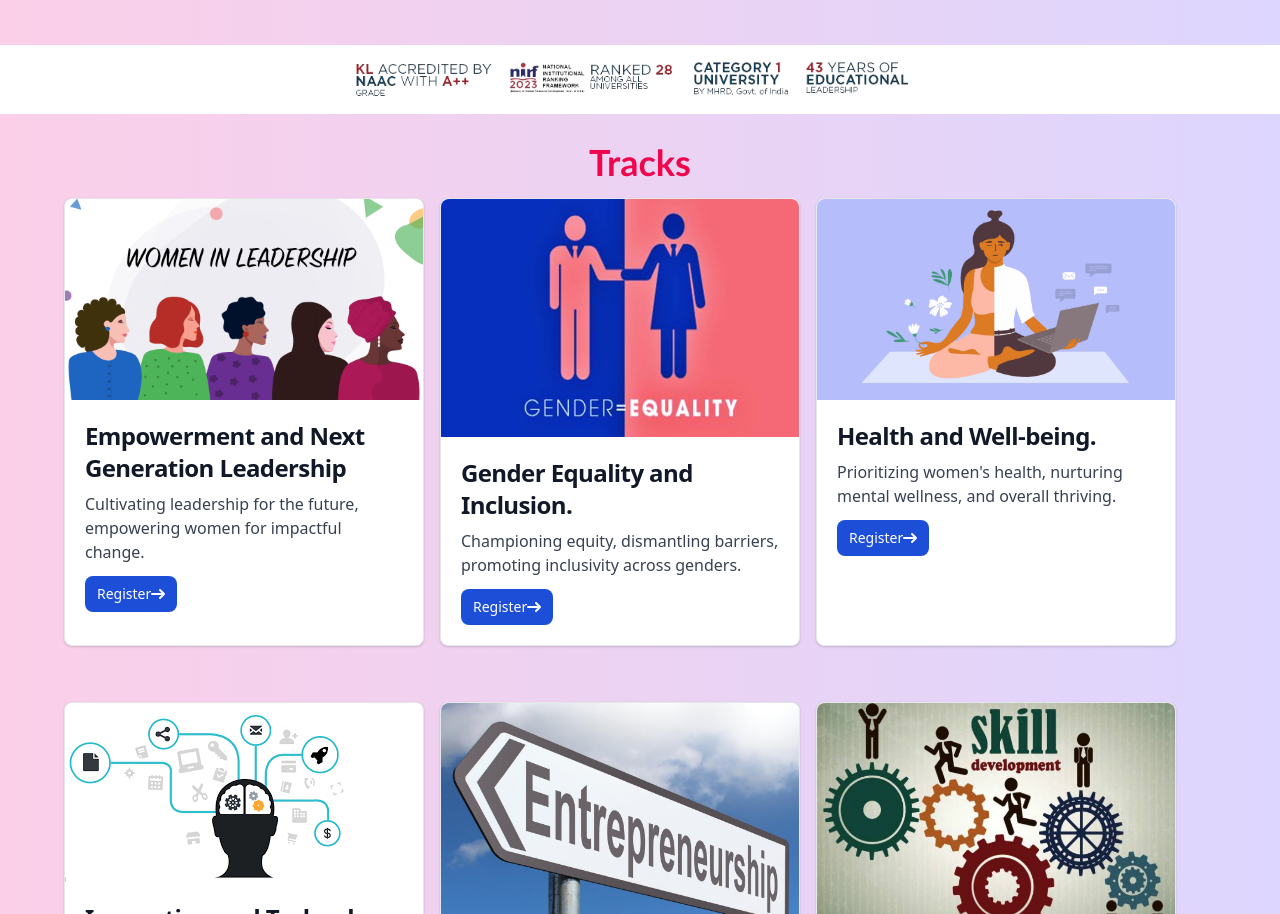
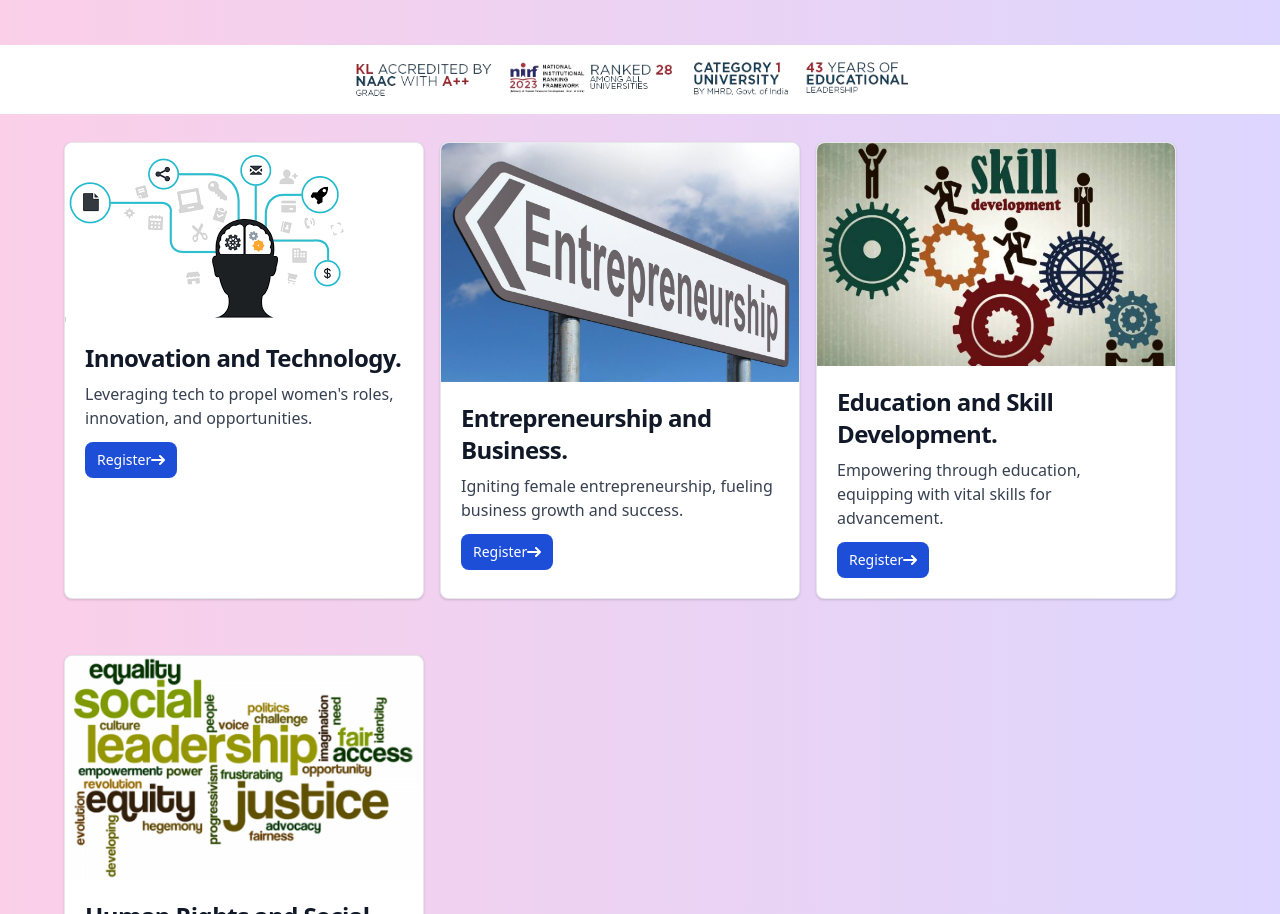
Before and after one commit to Abhi8904/womensummit2025-1, a website: page index.html in a window 1280 px wide. Shown: the part 1377-2291 px from the top of the page. Drawn offline with nearby package versions, Linux system fonts and the light colour scheme.

Commit message:
changed content

```diff
--- a/index.html
+++ b/index.html
@@ -119,67 +119,6 @@
 
 <!-- component -->
 
-
-    <div class="bg-gradient-to-r from-pink-200 to-purple-200 max-w-screen-xl mx-auto py-7 px-1 md:px-7 lg:px-16">
-        <h2 class="text-3xl md:text-4xl font-bold mb-4 text-center" style="font-family:'Gill Sans', 'Gill Sans MT', Calibri, 'Trebuchet MS', sans-serif; color: #ee074d;">Tracks</h2>
-        <div class="flex flex-wrap justify-around md:justify-start">
-            <div class="w-full md:w-1/3 bg-white border border-gray-200 rounded-lg shadow dark:bg-gray-800 dark:border-gray-700 mb-4 md:mb-0 md:mr-4" style="max-width: 360px;">
-                <a href="#">
-                    <img class="rounded-t-lg" src="./images/women-leadership.jpg" alt="" />
-                </a>
-                <div class="p-5">
-                    <a href="#">
-                        <h5 class="mb-2 text-2xl font-bold tracking-tight text-gray-900 dark:text-white">Empowerment and Next Generation Leadership</h5>
-                    </a>
-                    <p class="mb-3 font-normal text-gray-700 dark:text-gray-400">Cultivating leadership for the future, empowering women for impactful change.</p>
-                    <a href="https://forms.office.com/r/g9dbc5b3au" class="inline-flex items-center px-3 py-2 text-sm font-medium text-center text-white bg-blue-700 rounded-lg hover:bg-blue-800 focus:ring-4 focus:outline-none focus:ring-blue-300 dark:bg-blue-600 dark:hover:bg-blue-700 dark:focus:ring-blue-800">
-                        Register
-                        <svg class="rtl:rotate-180 w-3.5 h-3.5 ms-2" aria-hidden="true" xmlns="http://www.w3.org/2000/svg" fill="none" viewBox="0 0 14 10">
-                            <path stroke="currentColor" stroke-linecap="round" stroke-linejoin="round" stroke-width="2" d="M1 5h12m0 0L9 1m4 4L9 9"/>
-                        </svg>
-                    </a>
-                </div>
-            </div>
-            <div class="w-full md:w-1/3 bg-white border border-gray-200 rounded-lg shadow dark:bg-gray-800 dark:border-gray-700 mb-4 md:mb-0 md:mr-4" style="max-width: 360px;">
-                <a href="#">
-                    <img class="rounded-t-lg" src="./images/Genderequality.jpg" alt="" />
-                </a>
-                <div class="p-5">
-                    <a href="#">
-                        <h5 class="mb-2 text-2xl font-bold tracking-tight text-gray-900 dark:text-white"> Gender Equality and Inclusion.</h5>
-                    </a>
-                    <p class="mb-3 font-normal text-gray-700 dark:text-gray-400">Championing equity, dismantling barriers, promoting inclusivity across genders.</p>
-                    <a href="https://forms.office.com/r/g9dbc5b3au" class="inline-flex items-center px-3 py-2 text-sm font-medium text-center text-white bg-blue-700 rounded-lg hover:bg-blue-800 focus:ring-4 focus:outline-none focus:ring-blue-300 dark:bg-blue-600 dark:hover:bg-blue-700 dark:focus:ring-blue-800">
-                        Register
-                        <svg class="rtl:rotate-180 w-3.5 h-3.5 ms-2" aria-hidden="true" xmlns="http://www.w3.org/2000/svg" fill="none" viewBox="0 0 14 10">
-                            <path stroke="currentColor" stroke-linecap="round" stroke-linejoin="round" stroke-width="2" d="M1 5h12m0 0L9 1m4 4L9 9"/>
-                        </svg>
-                    </a>
-                </div>
-            </div>
-
-            <div class="w-full md:w-1/3 bg-white border border-gray-200 rounded-lg shadow dark:bg-gray-800 dark:border-gray-700 mb-4 md:mb-0 md:mr-4" style="max-width: 360px;">
-                <a href="#">
-                    <img class="rounded-t-lg" src="./images/health_and_wellbeing.jpg" alt="" />
-                </a>
-                <div class="p-5">
-                    <a href="#">
-                        <h5 class="mb-2 text-2xl font-bold tracking-tight text-gray-900 dark:text-white">Health and Well-being.</h5>
-                    </a>
-                    <p class="mb-3 font-normal text-gray-700 dark:text-gray-400">Prioritizing women's health, nurturing mental wellness, and overall thriving.</p>
-                    <a href="https://forms.office.com/r/g9dbc5b3au" class="inline-flex items-center px-3 py-2 text-sm font-medium text-center text-white bg-blue-700 rounded-lg hover:bg-blue-800 focus:ring-4 focus:outline-none focus:ring-blue-300 dark:bg-blue-600 dark:hover:bg-blue-700 dark:focus:ring-blue-800">
-                        Register
-                        <svg class="rtl:rotate-180 w-3.5 h-3.5 ms-2" aria-hidden="true" xmlns="http://www.w3.org/2000/svg" fill="none" viewBox="0 0 14 10">
-                            <path stroke="currentColor" stroke-linecap="round" stroke-linejoin="round" stroke-width="2" d="M1 5h12m0 0L9 1m4 4L9 9"/>
-                        </svg>
-                    </a>
-                </div>
-            </div>
-
-                    </div>
-
-    </div>
-</div>
 <section>
     <div class="bg-gradient-to-r from-pink-200 to-purple-200 max-w-screen-xl mx-auto py-7 px-1 md:px-7 lg:px-16">
 
```
Also changed, not shown: conveners.html (+1 -1 lines).
